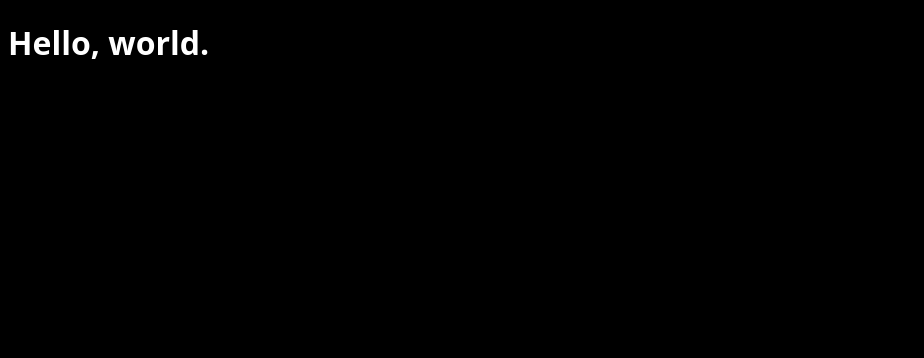
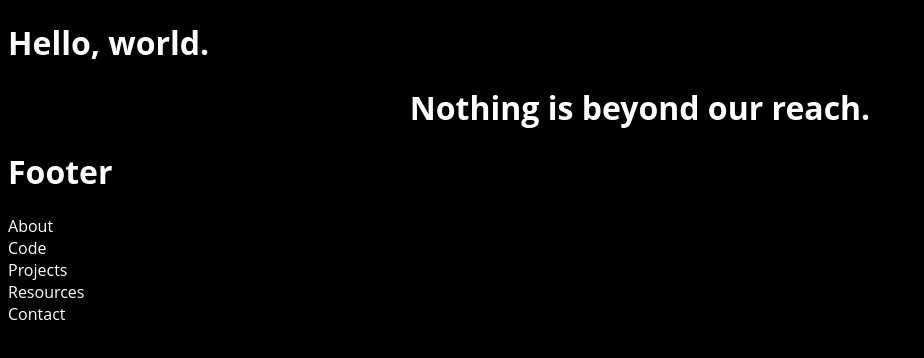
Before and after one commit to pkeutelian/pkeu-net, a website: page dev/index.html in a window 1280 px wide. Shown: the whole page, without its empty margins (0-924 px from the left). Drawn offline with Linux system fonts and the light colour scheme.

Commit message:
Updated README.md.

```diff
--- a/dev/index.html
+++ b/dev/index.html
@@ -12,6 +12,11 @@
 		<link rel="icon" type="img/ico" href="./images/favicon.ico">
 	</head>
 <body class="fullbleed layout vertical custom-style">
+
 <h1>Hello, world.</h1>
+
+<h1><center>Nothing is beyond our reach.</center></h1>
+<h1>Footer</h1>
+About<br>Code<br>Projects<br>Resources<br>Contact<br>
 </body>
 </html>
```
Also changed, not shown: README.md (added).
